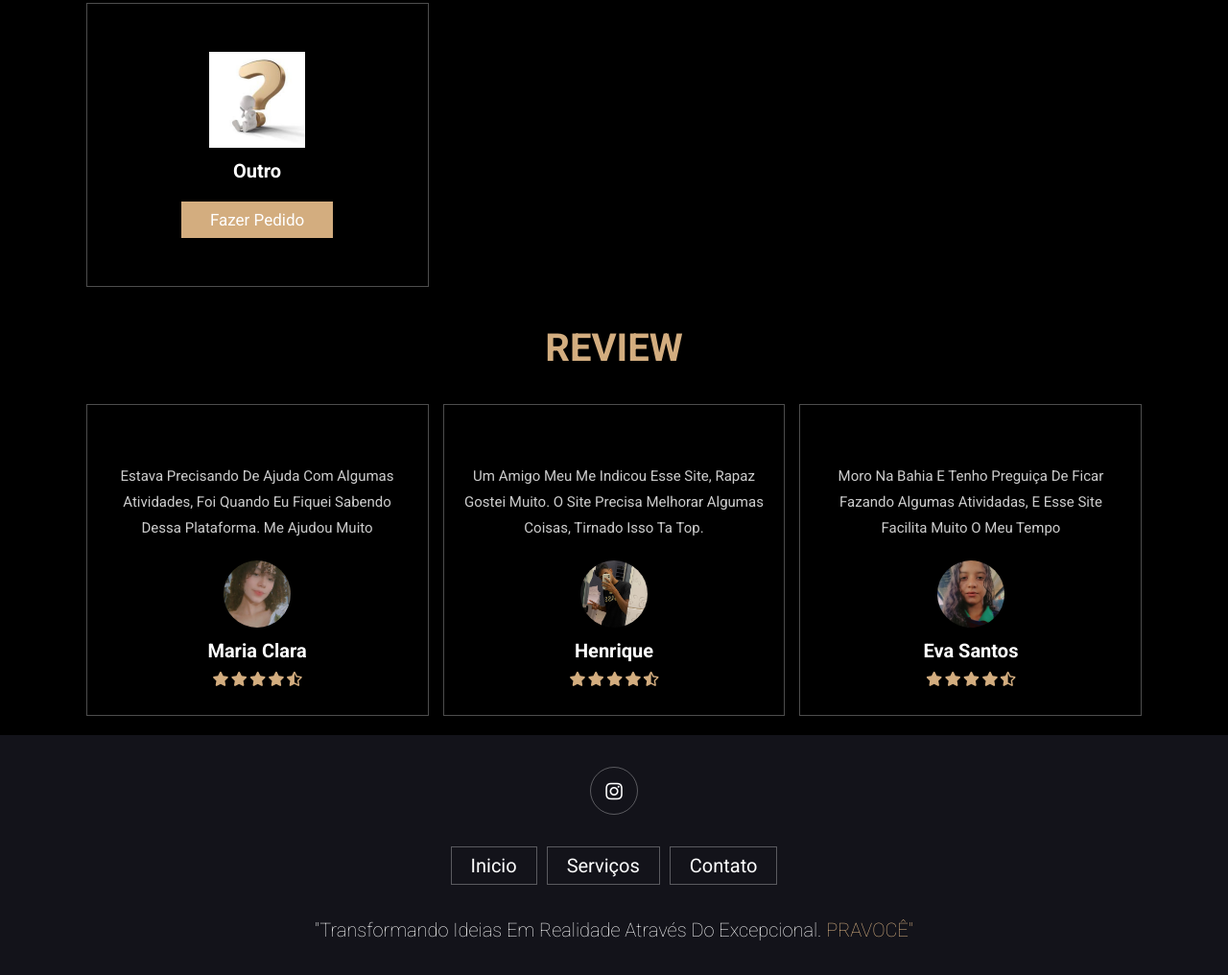
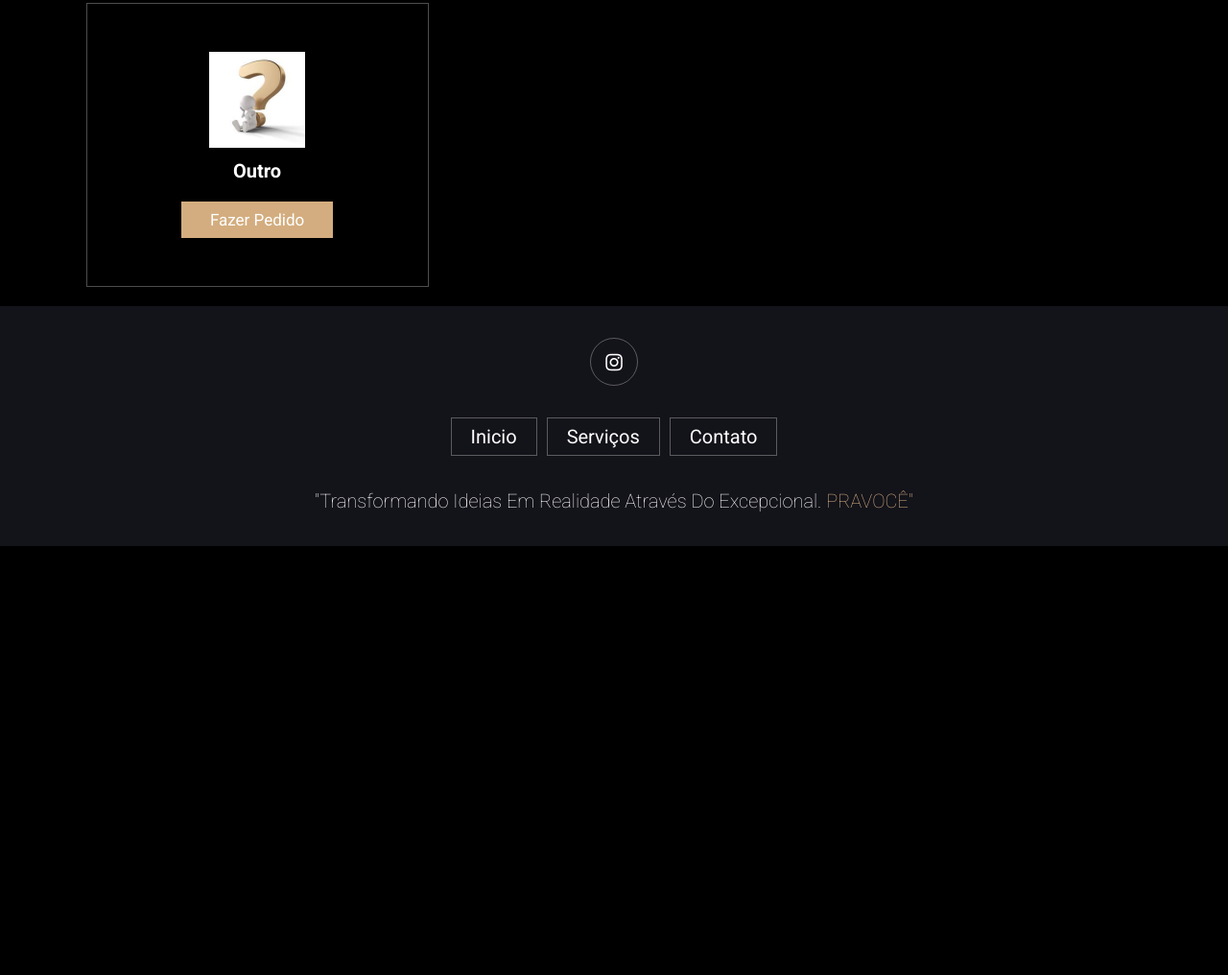
Before and after one commit to pedr0gama/pravoce, a plain HTML site: page serviços.html in a window 1280 px wide. Shown: the part 1871-2887 px from the top of the page at 96% size. After the commit the page ends 2440 px from the top, so only its background shows below. Drawn offline with Linux system fonts and the light colour scheme.

Commit message:
Update serviços.html

```diff
--- a/serviços.html
+++ b/serviços.html
@@ -131,61 +131,6 @@
 </section>
 
 
-<section class="review" id="review">
-
-    <h1 class="heading"><span>review</span> </h1>
-
-    <div class="box-container">
-
-        <div class="box">
-            <img src="images/quote-img.png" alt="" class="quote">
-            <p>Estava precisando de ajuda com algumas atividades, foi quando eu fiquei sabendo dessa plataforma. Me ajudou muito</p>
-            <img src="images/perfil2.jpeg" class="user" alt="">
-            <h3>Maria Clara</h3>
-            <div class="stars">
-                <i class="fas fa-star"></i>
-                <i class="fas fa-star"></i>
-                <i class="fas fa-star"></i>
-                <i class="fas fa-star"></i>
-                <i class="fas fa-star-half-alt"></i>
-            </div>
-        </div>
-
-        <div class="box">
-            <img src="images/quote-img.png" alt="" class="quote">
-            <p>Um amigo meu me indicou esse site, rapaz gostei muito. O site precisa melhorar algumas coisas, tirnado isso ta top.</p>
-            <img src="images/perfil1.jpeg" class="user" alt="">
-            <h3>Henrique</h3>
-            <div class="stars">
-                <i class="fas fa-star"></i>
-                <i class="fas fa-star"></i>
-                <i class="fas fa-star"></i>
-                <i class="fas fa-star"></i>
-                <i class="fas fa-star-half-alt"></i>
-            </div>
-        </div>
-
-        <div class="box">
-            <img src="images/quote-img.png" alt="" class="quote">
-            <p>Moro na bahia e tenho preguiça de ficar fazando algumas atividadas, e esse site facilita muito o meu tempo</p>
-            <img src="images/perfil3.jpeg" class="user" alt="">
-            <h3>Eva Santos</h3>
-            <div class="stars">
-                <i class="fas fa-star"></i>
-                <i class="fas fa-star"></i>
-                <i class="fas fa-star"></i>
-                <i class="fas fa-star"></i>
-                <i class="fas fa-star-half-alt"></i>
-            </div>
-        </div>
-
-    </div>
-
-</section>
-
-
-
-</section>
 
 
 <section class="footer">
```
